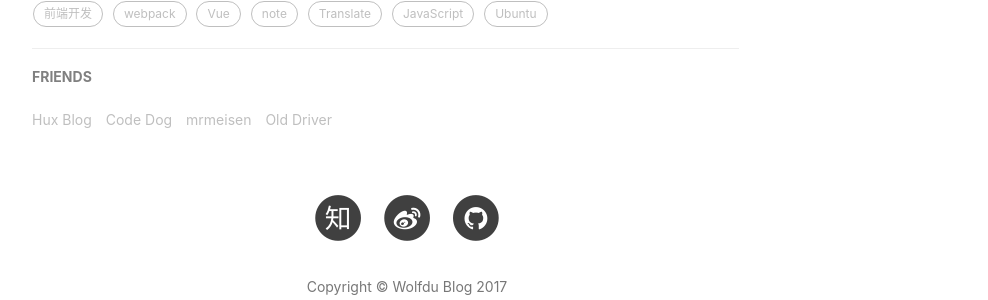
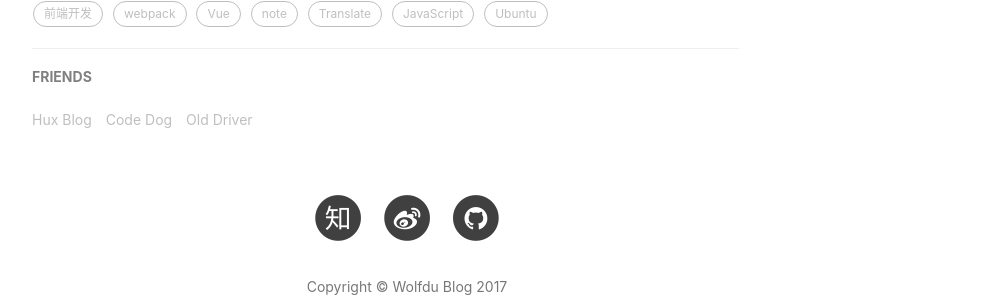
Before and after one commit to wolfdu/wolfdu.github.io, a Jekyll site: the page built from _posts/2017-07-01-ubuntu-input-setting.markdown, in a window 1280 px wide and 900 px high, scrolled down 2076 px. Shown: the part 485-785 px from the top of the window, without its empty margins (233-1221 px from the left). Built offline with Jekyll 4.4.1, drawn with Linux system fonts in a browser that asks for light colours; nearby versions of some CDN libraries; comment, search, counter and statistics services are not loaded; grey boxes are pictures that could not be loaded.

```diff
--- a/_config.yml
+++ b/_config.yml
@@ -41,7 +41,7 @@ gems: [jekyll-paginate]
 # document: http://jekyllrb.com/docs/configuration/#kramdown
 markdown: kramdown
 kramdown:
-  input: GFM                            # use Github Flavored Markdown !important
+input: GFM                            # use Github Flavored Markdown !important
 
 
 
@@ -89,10 +89,7 @@ friends: [
         title: "Code Dog",
         href: "http://blog.codedoge.com/"
   },{
-      title: "mrmeisen",
-      href: "https://mrmeisen.github.io/"
-  },{
       title: "Old Driver",
-      href: "http://me.ronggle.com/"
+      href: "https://ronggle.com/"
   }
 ]
--- a/_layouts/page.html
+++ b/_layouts/page.html
@@ -189,7 +189,7 @@ layout: default
                 <h5>FRIENDS</h5>
                 <ul class="list-inline">
                     {% for friend in site.friends %}
-                        <li><a href="{{friend.href}}">{{friend.title}}</a></li>
+                        <li><a href="{{friend.href}}" target="_blank">{{friend.title}}</a></li>
                     {% endfor %}
                 </ul>
                 {% endif %}
--- a/_layouts/post.html
+++ b/_layouts/post.html
@@ -157,7 +157,7 @@ layout: default
                 <h5>FRIENDS</h5>
                 <ul class="list-inline">
                     {% for friend in site.friends %}
-                        <li><a href="{{friend.href}}">{{friend.title}}</a></li>
+                        <li><a href="{{friend.href}}" target="_blank">{{friend.title}}</a></li>
                     {% endfor %}
                 </ul>
                 {% endif %}
```
Also changed, not shown: other parts of _layouts/post.html (+0 -21 lines).
